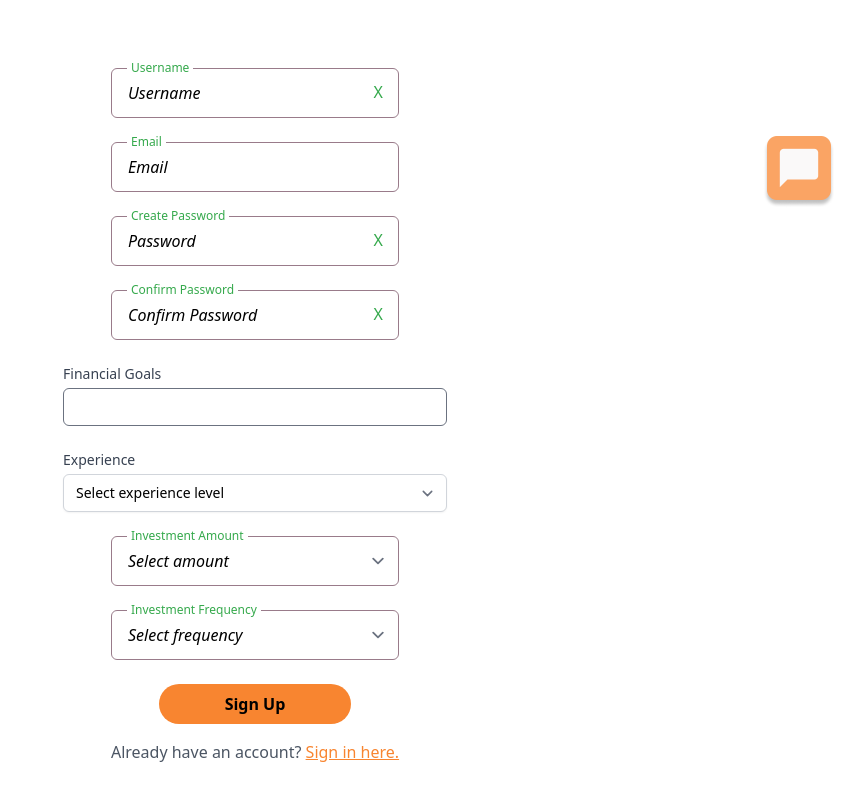
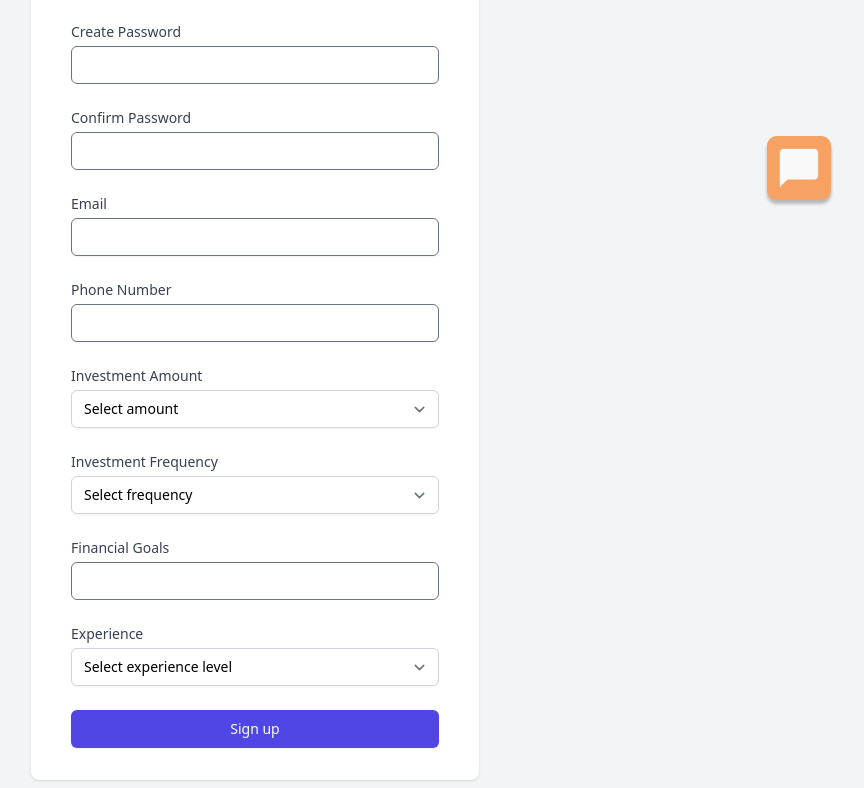
Before and after one commit to aabusaif8/Hackathon--Team2-V2, a React (Create React App) app: page /signup in a window 1280 px wide. Shown: the part 532-1320 px from the top of the page, without its empty margins (385-1249 px from the left). Built offline with nearby package versions, Linux system fonts and the light colour scheme; no server answers.

Commit message:
Update SignUp.js

```diff
--- a/src/account/SignUp.js
+++ b/src/account/SignUp.js
@@ -1,19 +1,21 @@
-import React, { useState } from "react";
-import { Link, useNavigate } from "react-router-dom";
-import Navbar from "../components/Navbar";
-import Footer from "../components/Footer";
-import logo from "../assets/monarchlogo.png";
-import "./SignUp.css";
+
+import React, { useState } from 'react';
+import { useNavigate } from 'react-router-dom';
+import Navbar from '../components/Navbar';
 const API_BASE_URL =
   process.env.REACT_APP_API_BASE_URL
 const SignUpForm = () => {
   const [Username, setUsername] = useState("");
   const [Password, setPassword] = useState("");
   const [confirmPassword, setConfirmPassword] = useState("");
+  const [email, setEmail] = useState(""); // Added state variable for email
+  const [phoneNumber, setPhoneNumber] = useState("");
   const [investmentAmount, setInvestmentAmount] = useState("");
   const [investmentFrequency, setInvestmentFrequency] = useState("");
   const [financialGoals, setFinancialGoals] = useState("");
   const [experience, setExperience] = useState("");
+  const [stocksInPortfolio, setStocksInPortfolio] = useState("");
+  const [etfsInPortfolio, setEtfsInPortfolio] = useState("");
 
   const navigate = useNavigate();
 
@@ -23,135 +25,206 @@
         const formData = {
             Username,
             Password,
+            email,
+            "Phone Number" : phoneNumber,
             "Investment Amount": parseInt(investmentAmount),
             "Investment Frequency": investmentFrequency,
             "Financial Goals": parseInt(financialGoals),
             Experience: experience,
             "Stocks in Portfolio": "001,003,005",
-        "ETFs in Portfolio": "002,004,006",
+            "ETFs in Portfolio": "002,004,006"
         };
 
         fetch(`${API_BASE_URL}/assets/createInvestmentAccount`, {
-        method: "POST",
+            method: 'POST',
             headers: {
-          "Content-Type": "application/json",
+                'Content-Type': 'application/json'
             },
-        body: JSON.stringify(formData),
+            body: JSON.stringify(formData)
         })
-        .then((response) => {
+        .then(response => {
             if (response.ok) {
                 return response.json(); // Parse the JSON response
             } else {
-            throw new Error("Failed to create user");
+                throw new Error('Failed to create user');
             }
         })
-        .then((data) => {
-          console.log("Response data:", data); // Log the parsed data
+        .then(data => {
+            console.log('Response data:', data); // Log the parsed data
             const userId = data.data; // Extract the userId from the response data
             navigate(`/${userId}/investment-assistant`); // Navigate to the user's dashboard
         })
-        .catch((error) => {
-          console.error("Error:", error);
-          alert("Failed to create user");
+        .catch(error => {
+            console.error('Error:', error);
+            alert('Failed to create user');
         });
     } else {
         alert("Passwords do not match");
+
     }
   };
 
   return (
     <div>
       <Navbar />
-      <div className="min-h-screen flex flex-col items-center justify-center bg-white relative">
-        <button className="text-dark-green text-2xl font-semibold mt-5 ml-10 underline absolute top-0 left-0">
-          Back
-        </button>
-        <div className="absolute top-0 flex justify-center w-full mt-5">
-          <img src={logo} alt="logo" className="sm:max-w-lg" />
+      <div className="min-h-screen bg-gray-100 flex flex-col justify-center py-12 sm:px-6 lg:px-8">
+        <div className="sm:mx-auto sm:w-full sm:max-w-md text-center">
+          <h2 className="text-5xl text-gray-900">
+            Welcome!
+            <br />
+            Investment your way is right around the corner.
+          </h2>
         </div>
-        <div className="w-full max-w-md p-8 bg-white mt-28">
-          <h1 className="text-center font-semibold text-4xl mb-4 mt-28">
-            Welcome!
-          </h1>
-          <h1 className="text-center font-semibold text-4xl mb-16">
-            Investment your way is right around the corner.
-          </h1>
+        <div className="sm:mx-auto sm:w-full sm:max-w-md">
+          <h2 className="mt-6 text-center text-3xl text-gray-900">
+            Account Creation
+          </h2>
+        </div>
+        <div className="mt-8 sm:mx-auto sm:w-full sm:max-w-md">
+          <div className="bg-white py-8 px-4 shadow sm:rounded-lg sm:px-10">
       <form className="space-y-6" onSubmit={handleSubmit}>
-            <div className="relative">
-              <label className="absolute top-2 left-16 -mt-4 px-1 bg-white text-[#35a94c] text-xs">
+      <div>
+  <label htmlFor="Username" className="block text-sm font-medium text-gray-700">
     Username
   </label>
-              <div className="mx-auto w-3/4">
+  <div className="mt-1">
     <input
-                  className="w-full px-4 py-3 border border-[#997b8a] rounded-md focus:outline-none focus:ring-2 focus:ring-blue-500 placeholder-black"
+      id="Username"
+      name="Username"
       type="text"
-                  placeholder="Username"
+      autoComplete="name"
+      required
       value={Username}
       onChange={(e) => setUsername(e.target.value)}
-                />
-                <button
-                  className="absolute top-3 right-16 text-[#35a94c] focus:outline-none"
-                  type="button"
-                  onClick={() => setUsername("")}
-                >
-                  X
-                </button>
-              </div>
-            </div>
-            <div className="relative">
-              <label className="absolute top-2 left-16 -mt-4 px-1 bg-white text-[#35a94c] text-xs">
-                Email
-              </label>
-              <div className="mx-auto w-3/4">
-                <input
-                  className="w-full px-4 py-3 border border-[#997b8a] rounded-md focus:outline-none focus:ring-2 focus:ring-blue-500 placeholder-black"
-                  type="email"
-                  placeholder="Email"
+      className="appearance-none block w-full px-3 py-2 border rounded-md placeholder-gray-400 focus:outline-none focus:ring-indigo-500 focus:border-indigo-500 sm:text-sm"
     />
   </div>
 </div>
-            <div className="relative">
-              <label className="absolute top-2 left-16 -mt-4 px-1 bg-white text-[#35a94c] text-xs">
+
+              <div>
+  <label htmlFor="Password" className="block text-sm font-medium text-gray-700">
     Create Password
   </label>
-              <div className="mx-auto w-3/4">
+  <div className="mt-1">
     <input
-                  className="w-full px-4 py-3 border border-[#997b8a] rounded-md focus:outline-none focus:ring-2 focus:ring-blue-500 italic placeholder-black"
+      id="Password"
+      name="Password"
       type="password"
-                  placeholder="Password"
+      autoComplete="new-password"
+      required
       value={Password}
       onChange={(e) => setPassword(e.target.value)}
+      className="appearance-none block w-full px-3 py-2 border rounded-md placeholder-gray-400 focus:outline-none focus:ring-indigo-500 focus:border-indigo-500 sm:text-sm"
     />
-                <button
-                  className="absolute top-3 right-16 text-[#35a94c] focus:outline-none"
-                  type="button"
-                  onClick={() => setPassword("")}
-                >
-                  X
-                </button>
   </div>
 </div>
-            <div className="relative">
-              <label className="absolute top-2 left-16 -mt-4 px-1 bg-white text-[#35a94c] text-xs">
+
+<div>
+  <label htmlFor="confirmPassword" className="block text-sm font-medium text-gray-700">
     Confirm Password
   </label>
-              <div className="mx-auto w-3/4">
+  <div className="mt-1">
     <input
-                  className="w-full px-4 py-3 border border-[#997b8a] rounded-md focus:outline-none focus:ring-2 focus:ring-blue-500 italic placeholder-black"
+      id="confirmPassword"
+      name="confirmPassword"
       type="password"
-                  placeholder="Confirm Password"
+      autoComplete="new-password"
+      required
       value={confirmPassword}
       onChange={(e) => setConfirmPassword(e.target.value)}
+      className="appearance-none block w-full px-3 py-2 border rounded-md placeholder-gray-400 focus:outline-none focus:ring-indigo-500 focus:border-indigo-500 sm:text-sm"
     />
-                <button
-                  className="absolute top-3 right-16 text-[#35a94c] focus:outline-none"
-                  type="button"
-                  onClick={() => setConfirmPassword("")}
-                >
-                  X
-                </button>
   </div>
 </div>
+<div>
+                <label htmlFor="email" className="block text-sm font-medium text-gray-700">
+                  Email
+                </label>
+                <div className="mt-1">
+                  <input
+                    id="email"
+                    name="email"
+                    type="email"
+                    autoComplete="email"
+                    required
+                    value={email}
+                    onChange={(e) => setEmail(e.target.value)}
+                    className="appearance-none block w-full px-3 py-2 border rounded-md shadow-sm placeholder-gray-400 focus:outline-none focus:ring-indigo-500 focus:border-indigo-500 sm:text-sm"
+                  />
+                </div>
+              </div>
+
+              <div>
+                <label htmlFor="phoneNumber" className="block text-sm font-medium text-gray-700">
+                  Phone Number
+                </label>
+                <div className="mt-1">
+                  <input
+                    id="phoneNumber"
+                    name="phoneNumber"
+                    type="tel"
+                    autoComplete="tel"
+                    required
+                    value={phoneNumber}
+                    onChange={(e) => setPhoneNumber(e.target.value)}
+                    className="appearance-none block w-full px-3 py-2 border rounded-md shadow-sm placeholder-gray-400 focus:outline-none focus:ring-indigo-500 focus:border-indigo-500 sm:text-sm"
+                  />
+                </div>
+              </div>
+
+
+              <div>
+                <label
+                  htmlFor="investmentAmount"
+                  className="block text-sm font-medium text-gray-700"
+                >
+                  Investment Amount
+                </label>
+                <div className="mt-1">
+                  <select
+                    id="investmentAmount"
+                    name="investmentAmount"
+                    value={investmentAmount}
+                    onChange={(e) => setInvestmentAmount(e.target.value)}
+                    className="block w-full px-3 py-2 border border-gray-300 bg-white rounded-md shadow-sm focus:outline-none focus:ring-indigo-500 focus:border-indigo-500 sm:text-sm"
+                  >
+                    <option value="" disabled>
+                      Select amount
+                    </option>
+                    <option value="500">$500</option>
+                    <option value="1000">$1000</option>
+                    <option value="2000">$2000</option>
+                    <option value="5000">$5000</option>
+                  </select>
+                </div>
+              </div>
+
+              <div>
+                <label
+                  htmlFor="investmentFrequency"
+                  className="block text-sm font-medium text-gray-700"
+                >
+                  Investment Frequency
+                </label>
+                <div className="mt-1">
+                  <select
+                    id="investmentFrequency"
+                    name="investmentFrequency"
+                    value={investmentFrequency}
+                    onChange={(e) => setInvestmentFrequency(e.target.value)}
+                    className="block w-full px-3 py-2 border border-gray-300 bg-white rounded-md shadow-sm focus:outline-none focus:ring-indigo-500 focus:border-indigo-500 sm:text-sm"
+                  >
+                    <option value="" disabled>
+                      Select frequency
+                    </option>
+                    <option value="weekly">Weekly</option>
+                    <option value="monthly">Monthly</option>
+                    <option value="quarterly">Quarterly</option>
+                    <option value="annually">Annually</option>
+                  </select>
+                </div>
+              </div>
+
               <div>
   <label htmlFor="financialGoals" className="block text-sm font-medium text-gray-700">
     Financial Goals
@@ -169,6 +242,7 @@
     />
   </div>
 </div>
+
 <div>
   <label htmlFor="experience" className="block text-sm font-medium text-gray-700">
     Experience
@@ -190,64 +264,20 @@
     </select>
   </div>
 </div>
-            <div className="relative">
-              <label className="absolute top-2 left-16 -mt-4 px-1 bg-white text-[#35a94c] text-xs">
-                Investment Amount
-              </label>
-              <div className="mx-auto w-3/4">
-                <select
-                  className="w-full px-4 py-3 border border-[#997b8a] rounded-md focus:outline-none focus:ring-2 focus:ring-blue-500 italic placeholder-black"
-                  value={investmentAmount}
-                  onChange={(e) => setInvestmentAmount(e.target.value)}
-                >
-                  <option value="" disabled>
-                    Select amount
-                  </option>
-                  <option value="500">$500</option>
-                  <option value="1000">$1000</option>
-                  <option value="2000">$2000</option>
-                  <option value="5000">$5000</option>
-                </select>
-              </div>
-            </div>
-            <div className="relative">
-              <label className="absolute top-2 left-16 -mt-4 px-1 bg-white text-[#35a94c] text-xs">
-                Investment Frequency
-              </label>
-              <div className="mx-auto w-3/4">
-                <select
-                  className="w-full px-4 py-3 border border-[#997b8a] rounded-md focus:outline-none focus:ring-2 focus:ring-blue-500 italic placeholder-black"
-                  value={investmentFrequency}
-                  onChange={(e) => setInvestmentFrequency(e.target.value)}
-                >
-                  <option value="" disabled>
-                    Select frequency
-                  </option>
-                  <option value="weekly">Weekly</option>
-                  <option value="monthly">Monthly</option>
-                  <option value="quarterly">Quarterly</option>
-                  <option value="annually">Annually</option>
-                </select>
-              </div>
-            </div>
-            <div className="relative flex items-center">
+
+
+              <div>
                 <button
                   type="submit"
-                className="w-1/2 py-2 bg-[#f88530] text-black rounded-full font-semibold text-md mx-auto"
+                  className="w-full flex justify-center py-2 px-4 border border-transparent rounded-md shadow-sm text-sm font-medium text-white bg-indigo-600 hover:bg-indigo-700 focus:outline-none focus:ring-2 focus:ring-offset-2 focus:ring-indigo-500"
                 >
-                Sign Up
+                  Sign up
                 </button>
               </div>
             </form>
-          <p className="mt-4 text-center text-gray-600">
-            Already have an account?{" "}
-            <Link to="/signin" className="text-[#f88530] underline">
-              Sign in here.
-            </Link>
-          </p>
           </div>
         </div>
-      <Footer />
+      </div>
     </div>
   );
 };
```
Lines whose indentation alone changed are shown as unchanged.
